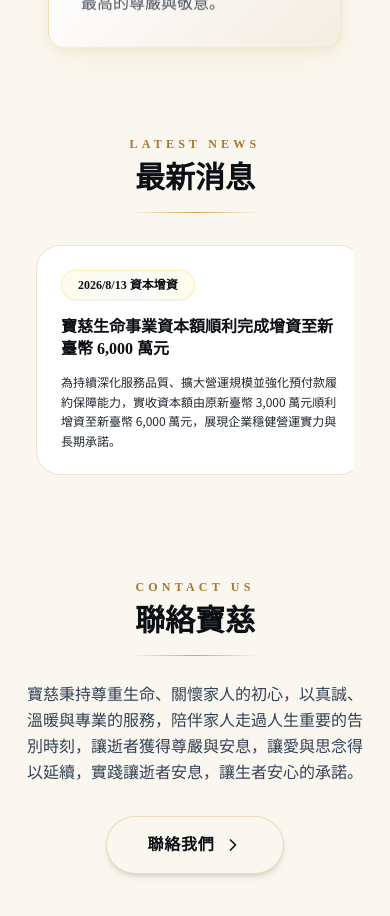
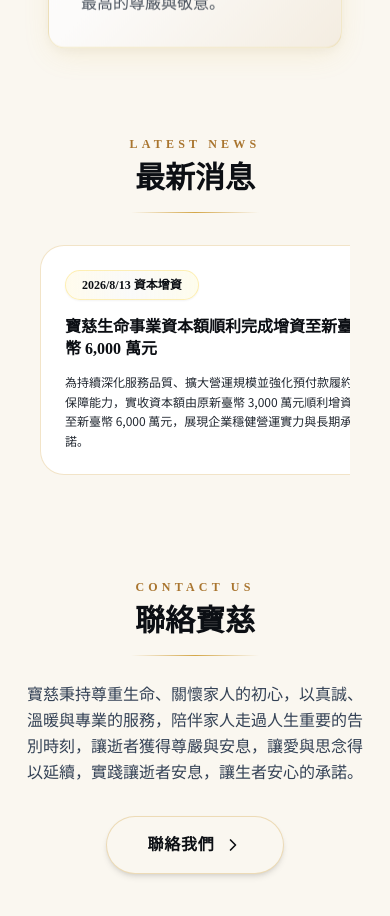
Before and after one commit to m9606286/baoci-life-website, a React (Vite) app: page / in a window 390 px wide. Shown: the part 4400-5316 px from the top of the page. Built offline with nearby package versions, Linux system fonts and the light colour scheme.

Commit message:
Update Announcement.tsx

```diff
--- a/src/components/Announcement.tsx
+++ b/src/components/Announcement.tsx
@@ -41,7 +41,7 @@ export default function Announcement() {
   };
 
   return (
-    <div className="w-full relative group/announcement px-3 sm:px-6">
+    <div className="w-full relative group/announcement px-4 sm:px-6">
       {/* 標題區塊：置中 + 質感線 */}
       <div className="text-center mb-4">
         <p className="font-serif-tc text-gold-600 text-xs sm:text-sm tracking-[0.35em] uppercase font-bold">
@@ -53,7 +53,7 @@ export default function Announcement() {
         <div className="gold-divider w-32 mx-auto mt-4" />
       </div>
 
-      {/* 左右切換按鈕：無黑圈圈，純箭頭 */}
+      {/* 左右切換按鈕：桌機版顯示 */}
       <button
         onClick={() => scroll('left')}
         className="absolute left-[-5px] sm:left-[-15px] top-[60%] -translate-y-1/2 z-20 p-2 text-slate-400 hover:text-amber-600 transition-all duration-300 opacity-0 group-hover/announcement:opacity-100 hover:scale-125 hidden md:block"
@@ -70,16 +70,16 @@ export default function Announcement() {
         <ChevronRight className="w-8 h-8 md:w-10 md:h-10 drop-shadow-md" />
       </button>
 
-      {/* 橫向滑動卡片容器：增加左右內距與 padding 確保手機上左右兩側邊框完整不被切掉 */}
+      {/* 橫向滑動卡片容器：手機版寬度 100% 貼齊並置中 */}
       <div
         ref={scrollContainerRef}
-        className="flex gap-4 sm:gap-6 overflow-x-auto scrollbar-none snap-x snap-mandatory py-4 px-4 sm:px-2"
+        className="flex gap-4 sm:gap-6 overflow-x-auto scrollbar-none snap-x snap-mandatory py-4 px-2 sm:px-2"
         style={{ scrollbarWidth: 'none', msOverflowStyle: 'none' }}
       >
         {announcements.map((item) => (
           <article
             key={item.id}
-            className="snap-center shrink-0 w-[84vw] sm:w-[450px] md:w-[500px] group relative bg-white rounded-3xl p-6 sm:p-8 border border-gold-400/30 transition-all duration-300 flex flex-col justify-between overflow-hidden cursor-pointer mx-auto"
+            className="snap-center shrink-0 w-[calc(100vw-3rem)] sm:w-[450px] md:w-[500px] group relative bg-white rounded-3xl p-6 sm:p-8 border border-gold-400/30 transition-all duration-300 flex flex-col justify-between overflow-hidden cursor-pointer mx-auto"
           >
             <div>
               {/* 日期標籤 */}
```
